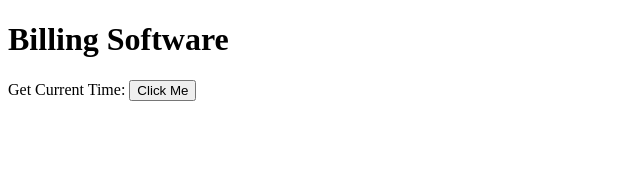
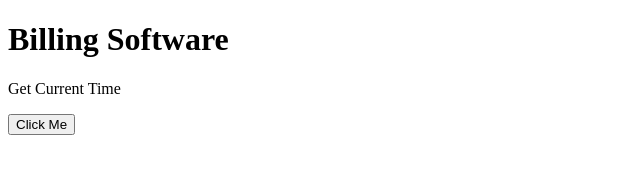
Before and after one commit to Riju007/bill-pwa, a website: page public/index.html in a window 1280 px wide. Shown: the whole page, without its empty margins (0-640 px from the left). Drawn offline with Linux system fonts and the light colour scheme.

```diff
--- a/public/index.html
+++ b/public/index.html
@@ -9,9 +9,8 @@
 
 <body>
     <h1 id="heading">Billing Software</h1>
-    <p id="time">Get Current Time:
-        <button id="test-btn">Click Me</button>
-    </p>
+    <p id="time">Get Current Time</p>
+    <button id="test-btn">Click Me</button>
     <script>
         const btn = document.querySelector("#test-btn")
         btn.addEventListener("click", () => {
@@ -23,7 +22,7 @@
                     "timeZoneName": "short"
                 }
             );
-            headingContent.textContent = "Current Time is:" + content
+            headingContent.textContent = "Current Time is: " + content
         })
     </script>
 </body>
```
Also changed, not shown: package.json (added, +23 -0 lines), 2 other files.
